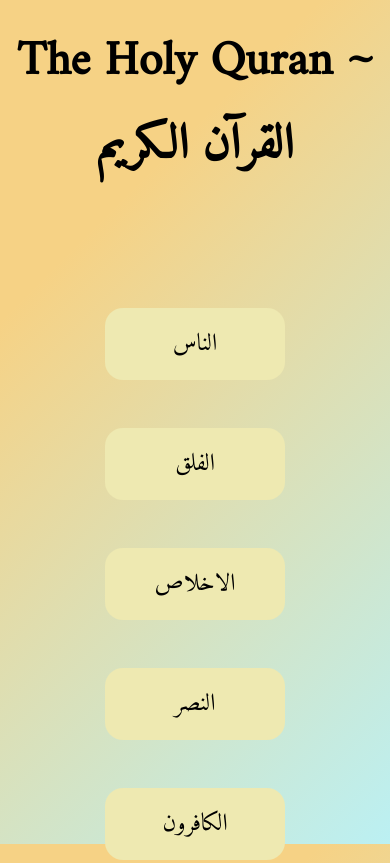
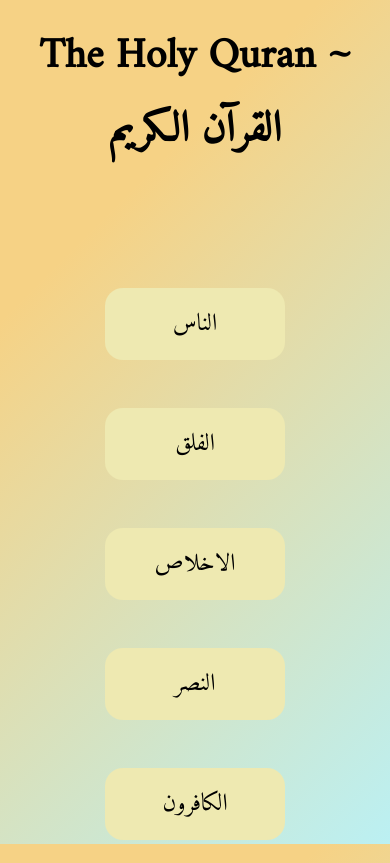
Before and after one commit to abdallahibraheemsalameh/Quran, a plain HTML site: page index.html in a window 390 px wide. Shown: the top 863 px of the page. Drawn offline with Linux system fonts and the light colour scheme.

Commit message:
2nd commit

```diff
--- a/style.css
+++ b/style.css
@@ -14,11 +14,14 @@ body {
 
   /* background-image: linear-gradient(315deg, #20bf55 0%, #01baef 74%); */
   background-image: linear-gradient(315deg, #bbf0f3 0%, #f6d285 74%);
-  height: 100vh;
   display: flex;
   /* justify-content: center; */
+  background-attachment: fixed;
   text-align: center;
   flex-direction: column;
+  background-repeat: no-repeat;
+  overflow-x: hidden;
+
   /* flex-wrap: wrap; */
 }
 
@@ -44,6 +47,8 @@ h1 {
 
 @media (max-width: 600px) {
   h1 {
+    font-size: 3.5rem;
+
     margin-bottom: 8rem;
   }
 }
```
